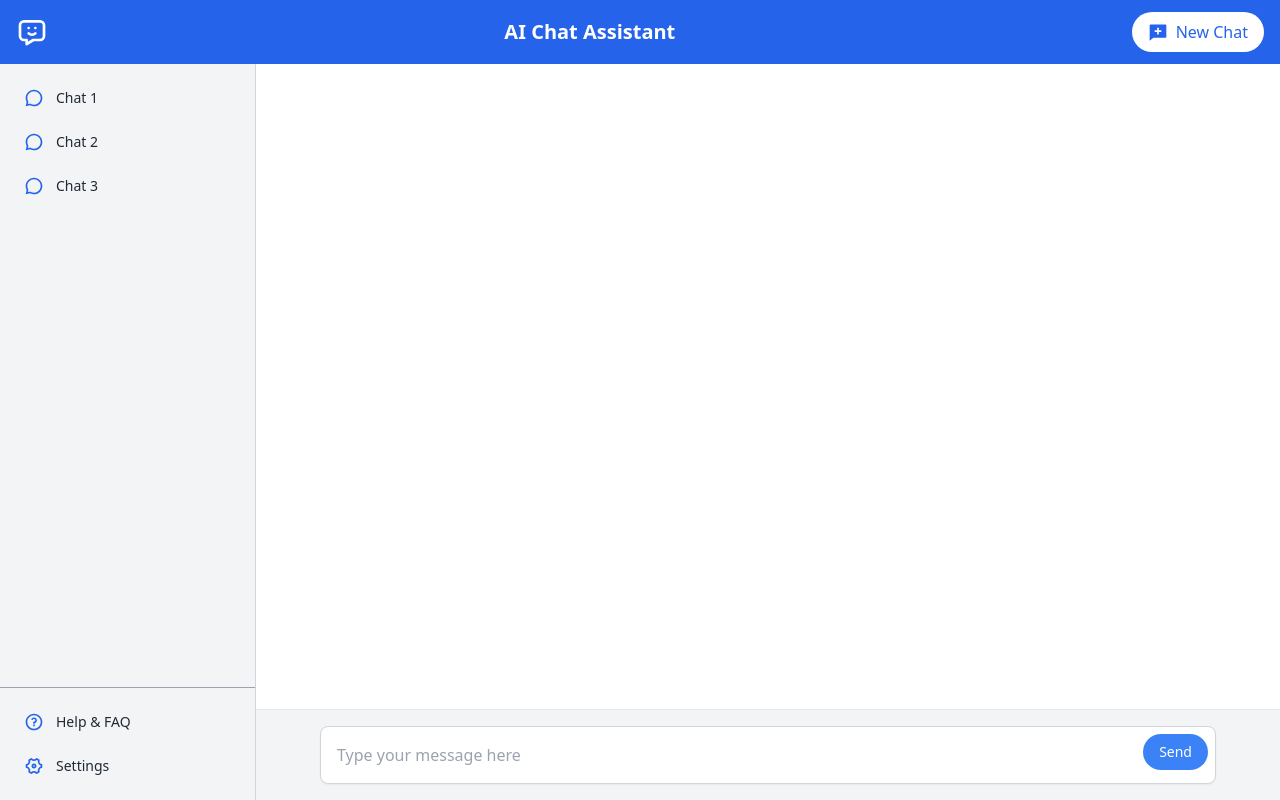
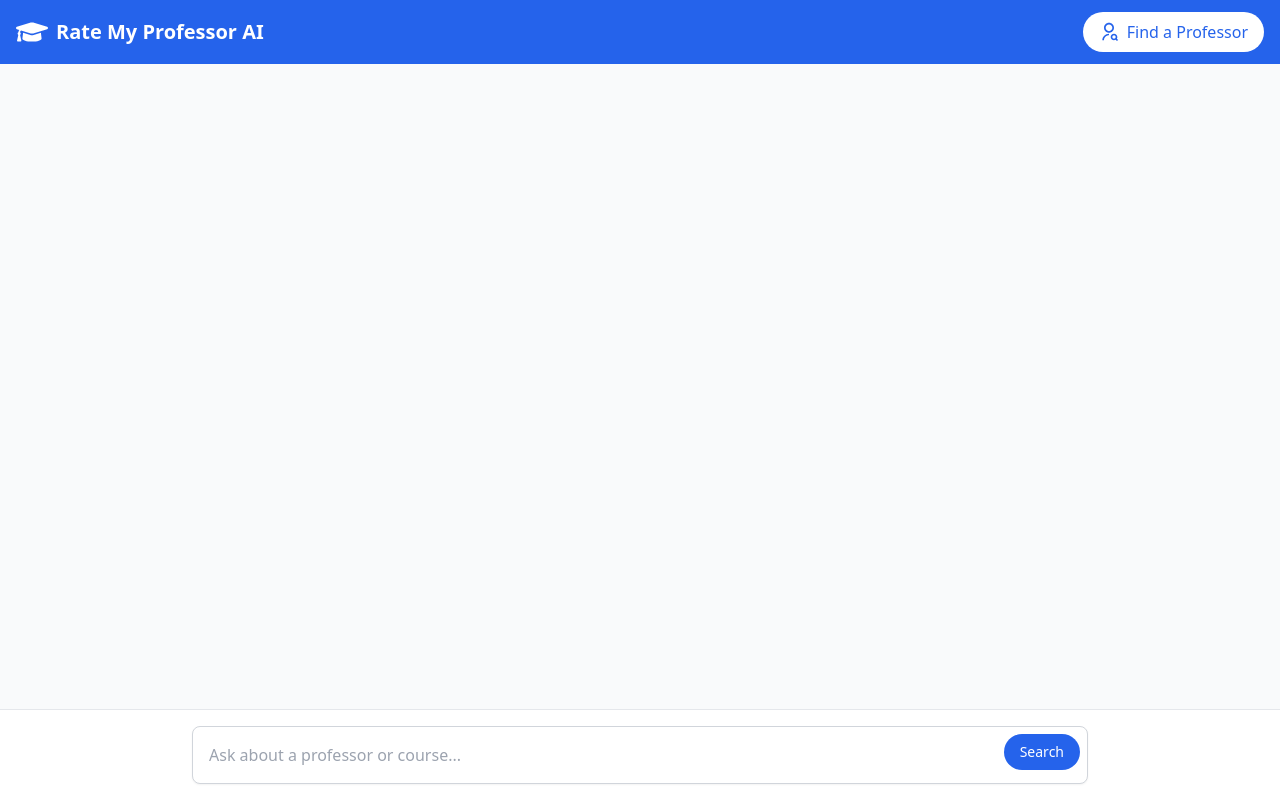
Before and after one commit to gelftheshot/academic-advisor-ai, a Next.js app: page /chat in a window 1280 px wide. Built offline with nearby package versions, Linux system fonts and the light colour scheme.

Commit message:
chaning most of the ui

```diff
--- a/components/chat.jsx
+++ b/components/chat.jsx
@@ -46,28 +46,28 @@
   }, []);
 
   return (
-    <div className="flex-1 flex flex-col bg-white h-full">
+    <div className="flex-1 flex flex-col bg-gray-50 h-full">
       <div className="flex-1 overflow-y-auto p-4 md:p-6 space-y-4 md:space-y-6">
         {chatMessages.map((message, index) => (
           <Message key={index} role={message.role} content={message.content} />
         ))}
       </div>
-      <footer className="bg-gray-100 border-t border-gray-200 p-4">
+      <footer className="bg-white border-t border-gray-200 p-4">
         <form onSubmit={handleSubmit} className="max-w-4xl mx-auto">
           <div className="relative">
             <input
               className="w-full p-3 md:p-4 pr-20 md:pr-24 text-gray-700 border border-gray-300 rounded-lg focus:outline-none focus:ring-2 focus:ring-blue-500 shadow-sm"
               value={input}
-              placeholder="Type your message here"
+              placeholder="Ask about a professor or course..."
               onChange={(e) => setInput(e.target.value)}
               disabled={isLoading}
             />
             <button
               type="submit"
-              className={`absolute right-2 top-2 ${isLoading ? 'bg-gray-400' : 'bg-blue-500 hover:bg-blue-600'} text-white px-3 md:px-4 py-1 md:py-2 rounded-full text-sm font-medium focus:outline-none focus:ring-2 focus:ring-blue-500 focus:ring-offset-2 transition-colors`}
+              className={`absolute right-2 top-2 ${isLoading ? 'bg-gray-400' : 'bg-blue-600 hover:bg-blue-700'} text-white px-3 md:px-4 py-1 md:py-2 rounded-full text-sm font-medium focus:outline-none focus:ring-2 focus:ring-blue-500 focus:ring-offset-2 transition-colors`}
               disabled={isLoading}
             >
-              {isLoading ? 'Sending...' : 'Send'}
+              {isLoading ? 'Searching...' : 'Search'}
             </button>
           </div>
         </form>
--- a/components/header.jsx
+++ b/components/header.jsx
@@ -1,9 +1,7 @@
 import Link from 'next/link'
 import '../styles/global.css'
-import { RiChatNewFill, RiMenu2Line } from "react-icons/ri";
-import { v4 as uuidv4 } from 'uuid';
-import { TbMessageChatbot } from "react-icons/tb";
-
+import { RiUserSearchLine, RiMenu2Line } from "react-icons/ri";
+import { FaGraduationCap } from "react-icons/fa";
 
 const Header = ({ toggleSidebar, isMobile }) => {
   return (
@@ -14,18 +12,17 @@
             <RiMenu2Line className="w-6 h-6" />
           </button>
         )}
-        <Link href='/'>
-          <TbMessageChatbot className="h-8 w-auto" />
+        <Link href='/' className="flex items-center space-x-2">
+          <FaGraduationCap className="h-8 w-auto" />
+          <span className="text-xl font-bold hidden md:inline">Rate My Professor AI</span>
         </Link>
-        <h1 className="text-xl font-bold hidden md:block">AI Chat Assistant</h1>
         <Link href="/chat?new=true" className="flex items-center space-x-2 px-4 py-2 bg-white text-blue-600 rounded-full hover:bg-blue-100 transition-colors">
-          <RiChatNewFill className="w-5 h-5 text-blue-600" />
-          <span className="hidden md:inline">New Chat</span>
+          <RiUserSearchLine className="w-5 h-5" />
+          <span className="hidden md:inline">Find a Professor</span>
         </Link>
       </div>
     </header>
   )
 }
 
-
 export default Header
--- a/components/sidebar.jsx
+++ b/components/sidebar.jsx
@@ -1,65 +1,58 @@
 "use client"
 import { useState } from "react";
-import { RiChat3Line, RiSettings4Line, RiQuestionLine, RiCloseLine } from "react-icons/ri";
+import { RiBookMarkLine, RiUserSearchLine, RiQuestionLine, RiCloseLine } from "react-icons/ri";
 import Link from 'next/link';
 
 const Sidebar = ({ isOpen, setIsOpen, isMobile }) => {
   const [chats] = useState([
-    { id: '1', title: 'Chat 1' },
-    { id: '2', title: 'Chat 2' },
-    { id: '3', title: 'Chat 3' },
+    { id: '1', title: 'Computer Science Professors' },
+    { id: '2', title: 'Physics Department' },
+    { id: '3', title: 'Best Rated Professors' },
   ]);
 
-  const truncateTitle = (title, maxLength = 30) => {
-    if (!title) return 'Untitled Chat';
-    if (title.length <= maxLength) return title;
-    return title.substr(0, maxLength) + '...';
-  };
-
-  const sidebarClasses = `w-64 border-gray-200 bg-gray-100 text-gray-800 flex flex-col h-full border-r border-gray-300 ${
-    isMobile ? (isOpen ? 'fixed inset-y-0 left-0 z-50' : 'hidden') : 'relative'
-  }`;
-
   return (
-    <div className={sidebarClasses}>
+    <div className={`bg-blue-800 text-white w-64 fixed h-full overflow-y-auto transition-all duration-300 ease-in-out ${isOpen ? 'left-0' : '-left-64'} ${isMobile ? 'z-50' : ''}`}>
       {isMobile && (
-        <button
-          onClick={() => setIsOpen(false)}
-          className="absolute top-4 right-4 text-gray-500 hover:text-gray-700"
-        >
+        <button onClick={() => setIsOpen(false)} className="absolute top-4 right-4 text-white">
           <RiCloseLine className="w-6 h-6" />
         </button>
       )}
-      <nav className="flex-1 p-4 overflow-y-auto">
+      <nav className="p-4">
+        <ul className="space-y-2">
+          <li>
+            <Link href="/chat?new=true" className="flex items-center space-x-2 p-2 rounded hover:bg-blue-700">
+              <RiUserSearchLine className="w-5 h-5" />
+              <span>Find a Professor</span>
+            </Link>
+          </li>
+          <li>
+            <Link href="/departments" className="flex items-center space-x-2 p-2 rounded hover:bg-blue-700">
+              <RiBookMarkLine className="w-5 h-5" />
+              <span>Departments</span>
+            </Link>
+          </li>
+        </ul>
+      </nav>
+      <div className="p-4">
+        <h2 className="text-lg font-semibold mb-2">Recent Searches</h2>
         <ul className="space-y-2">
           {chats.map((chat) => (
             <li key={chat.id}>
-              <Link href="/chat" className="flex items-center space-x-3 p-2 rounded-lg hover:bg-gray-200 transition-colors">
-                <RiChat3Line className="w-5 h-5 text-blue-600" />
-                <span className="text-sm font-medium">{truncateTitle(chat.title || 'Untitled Chat')}</span>
+              <Link href={`/chat/${chat.id}`} className="block p-2 rounded hover:bg-blue-700">
+                {chat.title}
               </Link>
             </li>
           ))}
         </ul>
-      </nav>
-      <footer className="p-4 border-t border-gray-400">
-        <ul className="space-y-2">
-          <li>
-            <a href="#" className="flex items-center space-x-3 p-2 rounded-lg hover:bg-gray-200 transition-colors">
-              <RiQuestionLine className="w-5 h-5 text-blue-600" />
-              <span className="text-sm font-medium">Help & FAQ</span>
-            </a>
-          </li>
-          <li>
-            <a href="#" className="flex items-center space-x-3 p-2 rounded-lg hover:bg-gray-200 transition-colors">
-              <RiSettings4Line className="w-5 h-5 text-blue-600" />
-              <span className="text-sm font-medium">Settings</span>
-            </a>
-          </li>
-        </ul>
+      </div>
+      <footer className="absolute bottom-0 w-full p-4 bg-blue-900">
+        <Link href="/help" className="flex items-center space-x-2 text-sm hover:text-blue-300">
+          <RiQuestionLine className="w-5 h-5" />
+          <span>Help & FAQ</span>
+        </Link>
       </footer>
     </div>
   );
-};
+}
 
 export default Sidebar;
```
